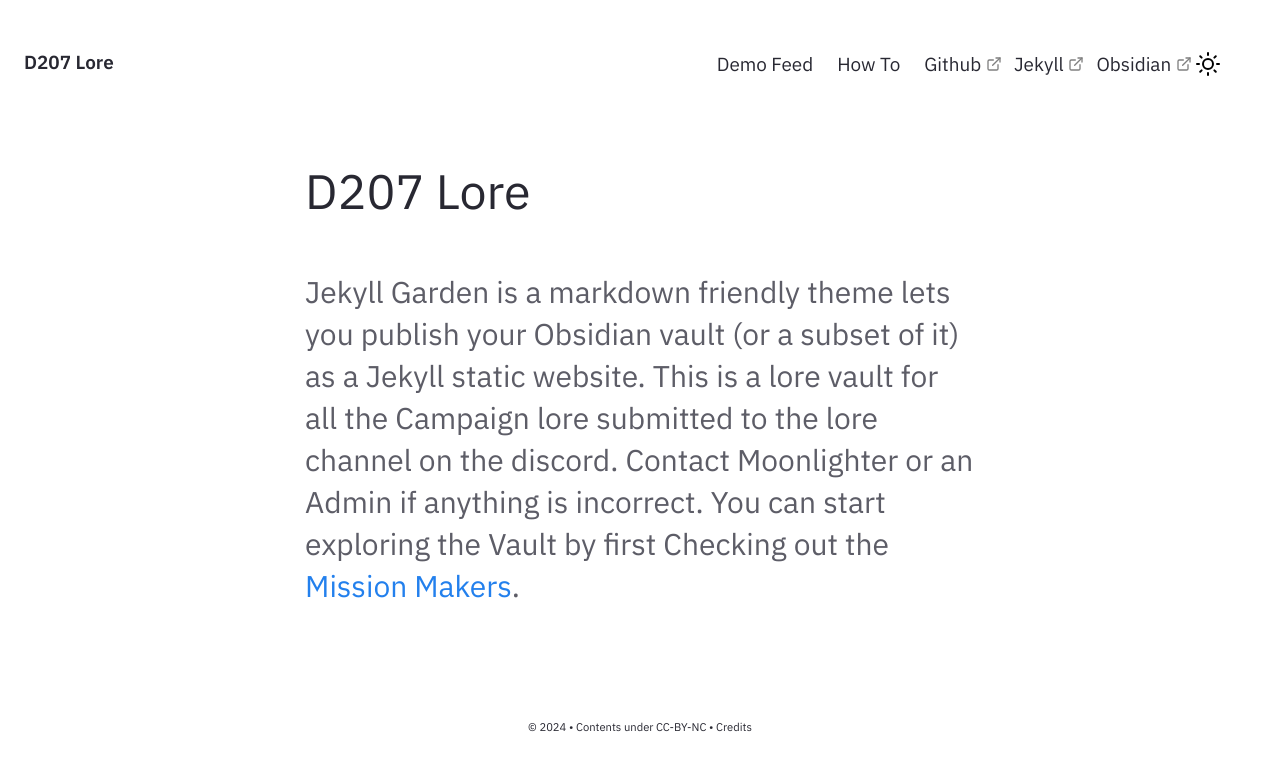
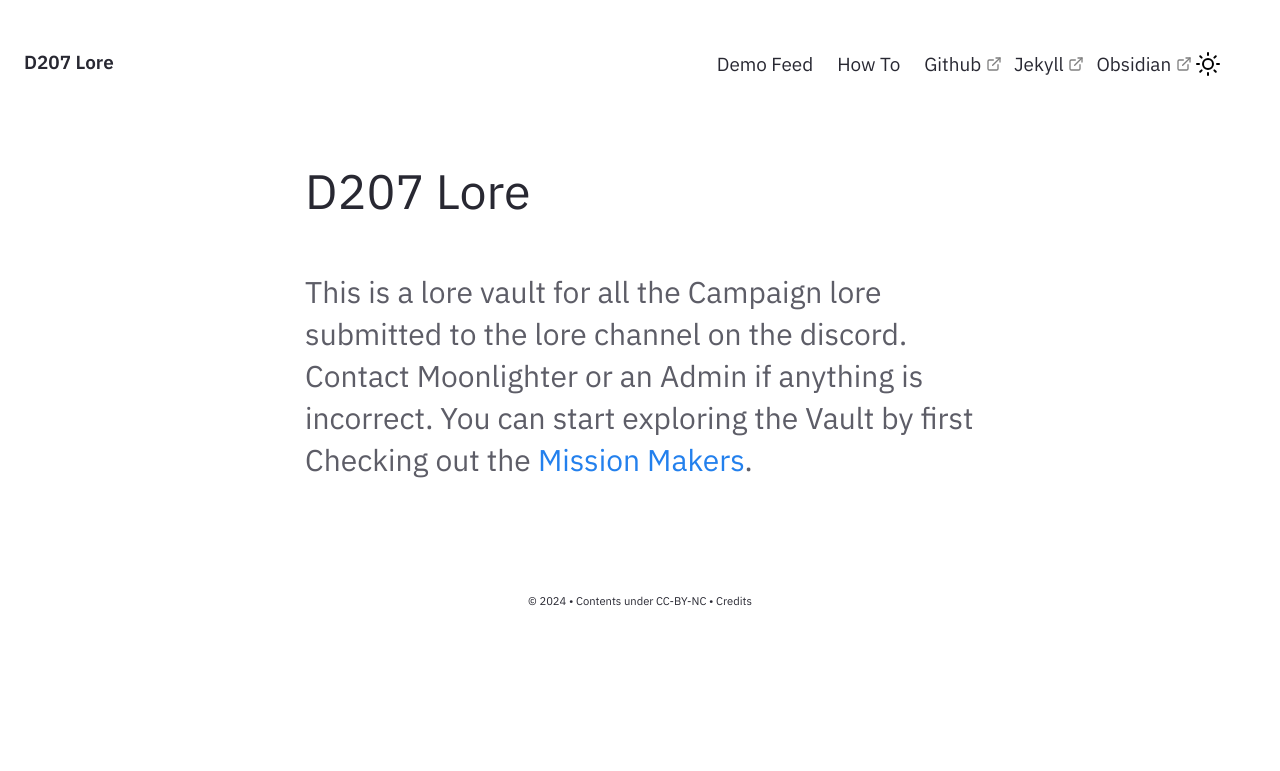
Before and after one commit to MoonlightingDev/Detachment207-Wiki, a Jekyll site: the page built from pages/index.md, in a window 1280 px wide. Shown: the top 771 px of the page. Built offline with Jekyll 4.4.1, drawn with Linux system fonts in a browser that asks for light colours.

Commit message:
Update Homepage.html

```diff
--- a/_includes/Homepage.html
+++ b/_includes/Homepage.html
@@ -1,11 +1,9 @@
 <div class="home-intro">
     <div class="jumbo">{{site.heading}} </div>
     <div class="home-sub-text"> <h3>
-        Jekyll Garden is a markdown friendly theme lets you publish your Obsidian vault (or a subset of it) as a Jekyll static website.
-
         This is a lore vault for all the Campaign lore submitted to the lore channel on the discord.
         Contact Moonlighter or an Admin if anything is incorrect.
 
-        You can start exploring the Vault by first Checking out the <a href="{{'/notes' | relative_url}}">Mission Makers</a>.
+        You can start exploring the Vault by first Checking out the <a href="{{'/notes/Mission Makers.md' | relative_url}}">Mission Makers</a>.
         </h3>
 </div> </div>
```
